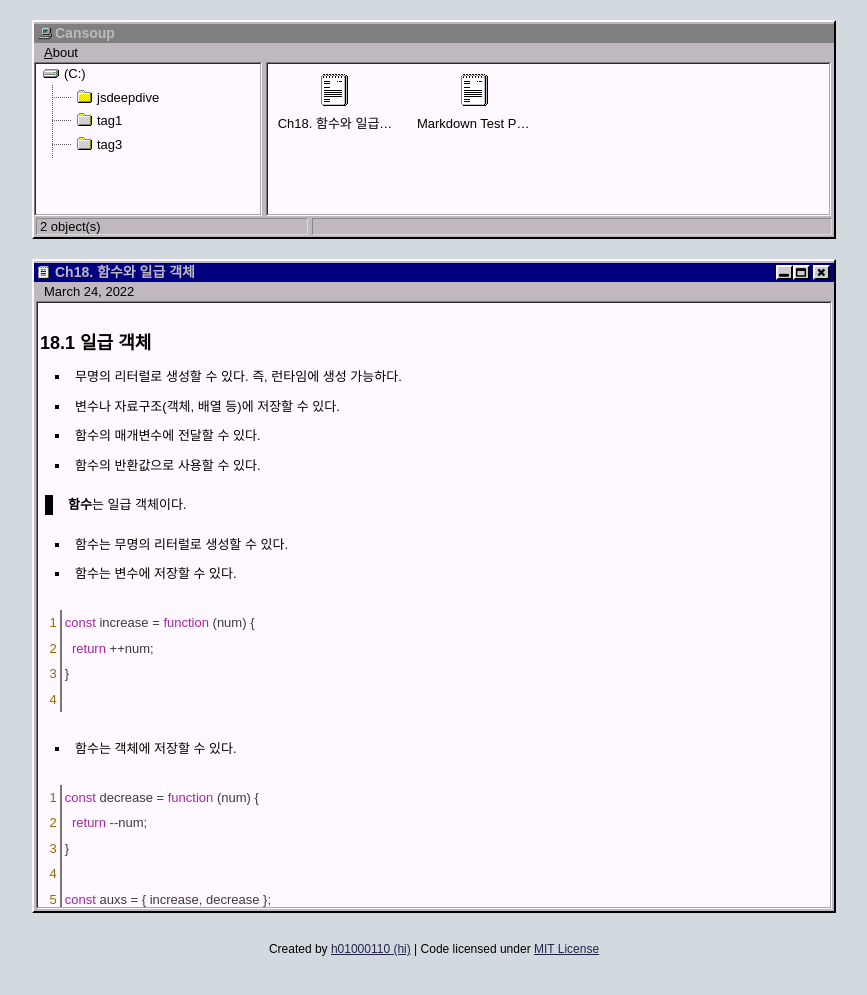
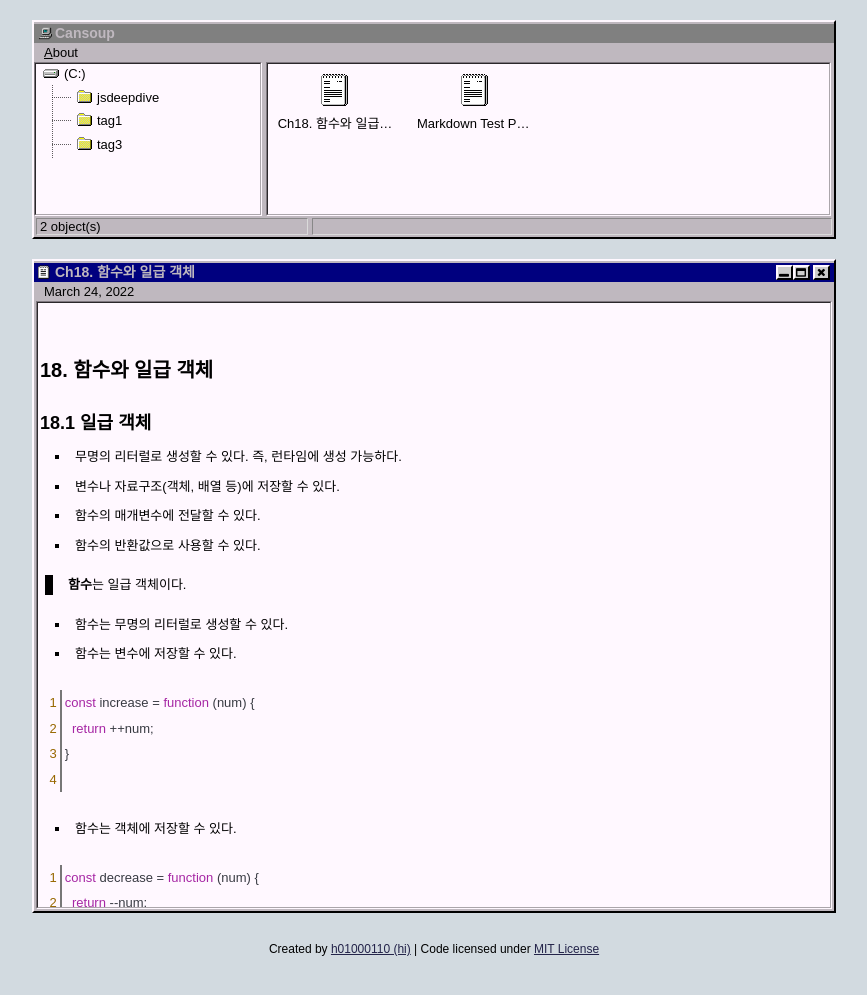
Before and after one commit to cansoup/cansoup.github.io, a Jekyll site: the page built from _posts/2022-03-24-ch18-함수와-일급-객체.md, in a window 1280 px wide. Shown: the top 995 px of the page, without its empty margins (206-1073 px from the left). Built offline with Jekyll 4.4.1, drawn with Linux system fonts in a browser that asks for light colours.

Commit message:
FIX: 타이틀 추가

```diff
--- a/_posts/2022-03-24-ch18-함수와-일급-객체.md
+++ b/_posts/2022-03-24-ch18-함수와-일급-객체.md
@@ -3,7 +3,7 @@ layout: default
 title: "Ch18. 함수와 일급 객체"
 tags: jsdeepdive
 ---
-
+# 18. 함수와 일급 객체
 ## 18.1 일급 객체
 
 - 무명의 리터럴로 생성할 수 있다. 즉, 런타임에 생성 가능하다.
```
